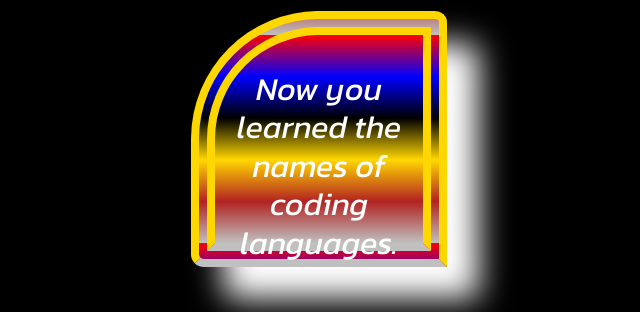
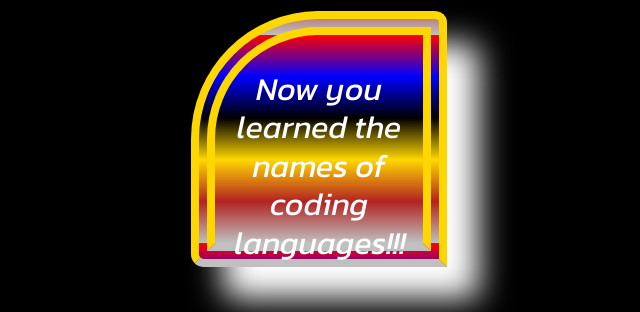
Before and after one commit to PrimeEmre/codingTutorial, a plain HTML site: page index.html in a window 1280 px wide. Shown: the part 1438-1750 px from the top of the page, 193-833 px from the left. Drawn offline with nearby package versions, Linux system fonts and the light colour scheme.

Commit message:
Emre senin bu

```diff
--- a/index.html
+++ b/index.html
@@ -181,7 +181,7 @@
   </div>
 
 <div id="box">
-  <h2>Now you learned the names of coding languages.</h2>
+  <h2>Now you learned the names of coding languages!!!</h2>
 </div>
       <!--row/container -->
 
```
